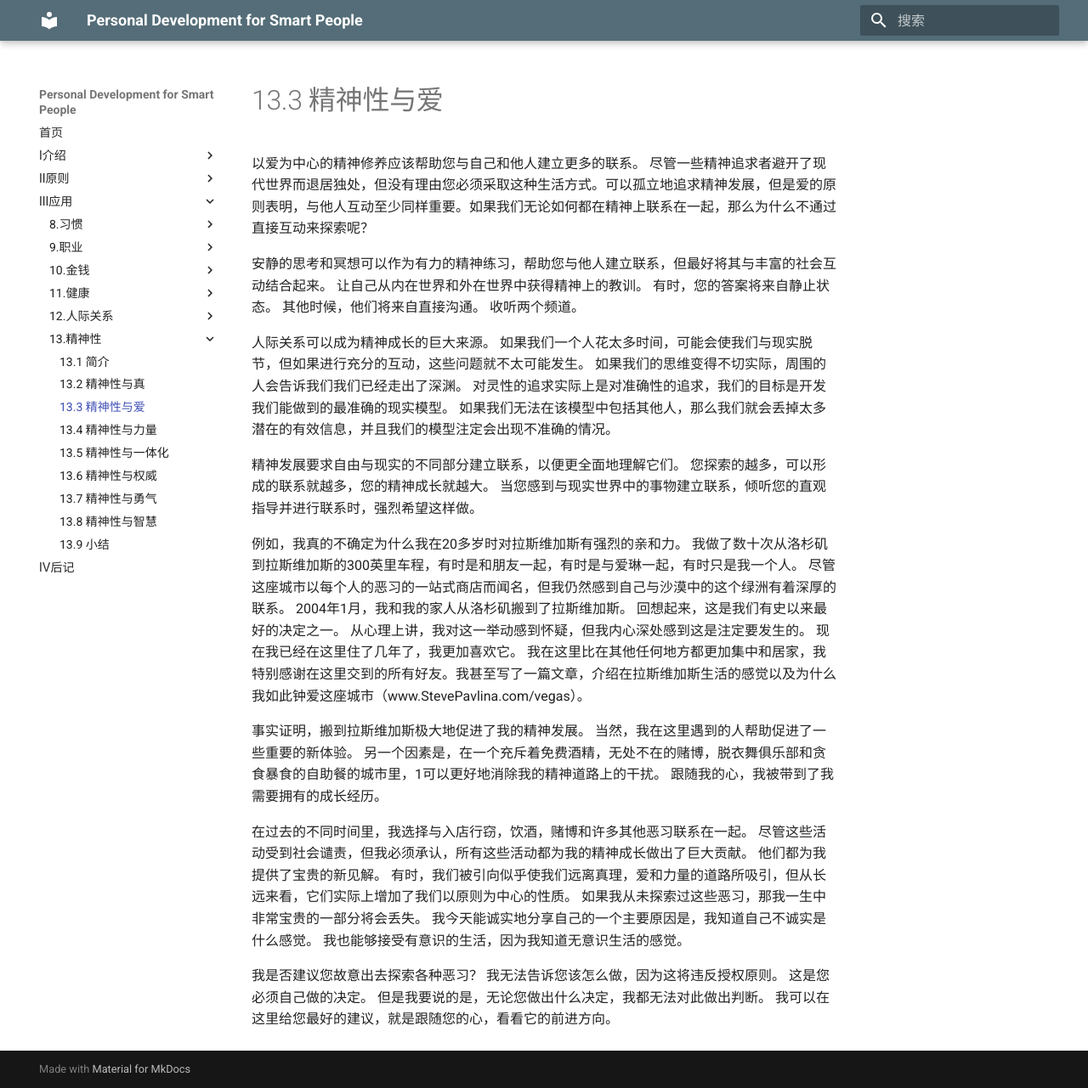
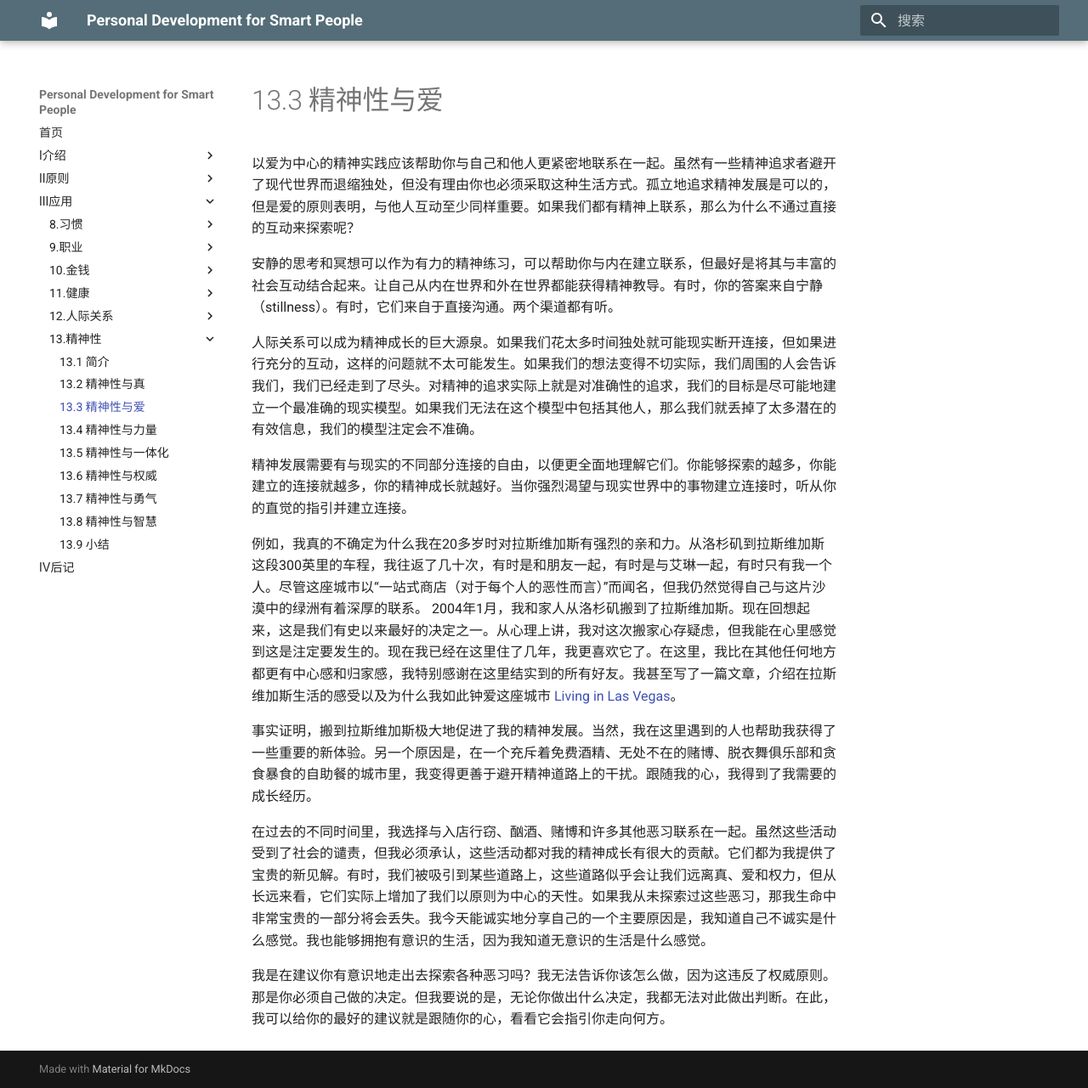
Before and after one commit to wtsnwei/pdsp, an MkDocs documentation site: the page built from docs/3.Application/13.spirituality/02.spirituality-and-love.md, in a window 1280 px wide and 1281 px high. Shown: the whole window at 85% size. Built offline with MkDocs 1.6.1 and Material for MkDocs 9.7.7, drawn with Linux system fonts in a browser that asks for light colours.

Commit message:
校对完了《spirituality and love》

```diff
--- a/docs/3.Application/13.spirituality/02.spirituality-and-love.md
+++ b/docs/3.Application/13.spirituality/02.spirituality-and-love.md
@@ -3,18 +3,18 @@ title:      Spirituality and Love
 date:       2021-03-18
 ---
 
-以爱为中心的精神修养应该帮助您与自己和他人建立更多的联系。 尽管一些精神追求者避开了现代世界而退居独处，但没有理由您必须采取这种生活方式。可以孤立地追求精神发展，但是爱的原则表明，与他人互动至少同样重要。如果我们无论如何都在精神上联系在一起，那么为什么不通过直接互动来探索呢？
+以爱为中心的精神实践应该帮助你与自己和他人更紧密地联系在一起。虽然有一些精神追求者避开了现代世界而退缩独处，但没有理由你也必须采取这种生活方式。孤立地追求精神发展是可以的，但是爱的原则表明，与他人互动至少同样重要。如果我们都有精神上联系，那么为什么不通过直接的互动来探索呢？
 
-安静的思考和冥想可以作为有力的精神练习，帮助您与他人建立联系，但最好将其与丰富的社会互动结合起来。 让自己从内在世界和外在世界中获得精神上的教训。 有时，您的答案将来自静止状态。 其他时候，他们将来自直接沟通。 收听两个频道。
+安静的思考和冥想可以作为有力的精神练习，可以帮助你与内在建立联系，但最好是将其与丰富的社会互动结合起来。让自己从内在世界和外在世界都能获得精神教导。有时，你的答案来自宁静（stillness）。有时，它们来自于直接沟通。两个渠道都有听。
 
-人际关系可以成为精神成长的巨大来源。 如果我们一个人花太多时间，可能会使我们与现实脱节，但如果进行充分的互动，这些问题就不太可能发生。 如果我们的思维变得不切实际，周围的人会告诉我们我们已经走出了深渊。 对灵性的追求实际上是对准确性的追求，我们的目标是开发我们能做到的最准确的现实模型。 如果我们无法在该模型中包括其他人，那么我们就会丢掉太多潜在的有效信息，并且我们的模型注定会出现不准确的情况。
+人际关系可以成为精神成长的巨大源泉。如果我们花太多时间独处就可能现实断开连接，但如果进行充分的互动，这样的问题就不太可能发生。如果我们的想法变得不切实际，我们周围的人会告诉我们，我们已经走到了尽头。对精神的追求实际上就是对准确性的追求，我们的目标是尽可能地建立一个最准确的现实模型。如果我们无法在这个模型中包括其他人，那么我们就丢掉了太多潜在的有效信息，我们的模型注定会不准确。
 
-精神发展要求自由与现实的不同部分建立联系，以便更全面地理解它们。 您探索的越多，可以形成的联系就越多，您的精神成长就越大。 当您感到与现实世界中的事物建立联系，倾听您的直观指导并进行联系时，强烈希望这样做。
+精神发展需要有与现实的不同部分连接的自由，以便更全面地理解它们。你能够探索的越多，你能建立的连接就越多，你的精神成长就越好。当你强烈渴望与现实世界中的事物建立连接时，听从你的直觉的指引并建立连接。
 
-例如，我真的不确定为什么我在20多岁时对拉斯维加斯有强烈的亲和力。 我做了数十次从洛杉矶到拉斯维加斯的300英里车程，有时是和朋友一起，有时是与爱琳一起，有时只是我一个人。 尽管这座城市以每个人的恶习的一站式商店而闻名，但我仍然感到自己与沙漠中的这个绿洲有着深厚的联系。  2004年1月，我和我的家人从洛杉矶搬到了拉斯维加斯。 回想起来，这是我们有史以来最好的决定之一。 从心理上讲，我对这一举动感到怀疑，但我内心深处感到这是注定要发生的。 现在我已经在这里住了几年了，我更加喜欢它。 我在这里比在其他任何地方都更加集中和居家，我特别感谢在这里交到的所有好友。我甚至写了一篇文章，介绍在拉斯维加斯生活的感觉以及为什么我如此钟爱这座城市（www.StevePavlina.com/vegas）。
+例如，我真的不确定为什么我在20多岁时对拉斯维加斯有强烈的亲和力。从洛杉矶到拉斯维加斯这段300英里的车程，我往返了几十次，有时是和朋友一起，有时是与艾琳一起，有时只有我一个人。尽管这座城市以“一站式商店（对于每个人的恶性而言）”而闻名，但我仍然觉得自己与这片沙漠中的绿洲有着深厚的联系。 2004年1月，我和家人从洛杉矶搬到了拉斯维加斯。现在回想起来，这是我们有史以来最好的决定之一。从心理上讲，我对这次搬家心存疑虑，但我能在心里感觉到这是注定要发生的。现在我已经在这里住了几年，我更喜欢它了。在这里，我比在其他任何地方都更有中心感和归家感，我特别感谢在这里结实到的所有好友。我甚至写了一篇文章，介绍在拉斯维加斯生活的感受以及为什么我如此钟爱这座城市 [Living in Las Vegas](https://stevepavlina.com/blog/2007/08/living-in-las-vegas/)。
 
-事实证明，搬到拉斯维加斯极大地促进了我的精神发展。 当然，我在这里遇到的人帮助促进了一些重要的新体验。 另一个因素是，在一个充斥着免费酒精，无处不在的赌博，脱衣舞俱乐部和贪食暴食的自助餐的城市里，1可以更好地消除我的精神道路上的干扰。 跟随我的心，我被带到了我需要拥有的成长经历。
+事实证明，搬到拉斯维加斯极大地促进了我的精神发展。当然，我在这里遇到的人也帮助我获得了一些重要的新体验。另一个原因是，在一个充斥着免费酒精、无处不在的赌博、脱衣舞俱乐部和贪食暴食的自助餐的城市里，我变得更善于避开精神道路上的干扰。跟随我的心，我得到了我需要的成长经历。
 
-在过去的不同时间里，我选择与入店行窃，饮酒，赌博和许多其他恶习联系在一起。 尽管这些活动受到社会谴责，但我必须承认，所有这些活动都为我的精神成长做出了巨大贡献。 他们都为我提供了宝贵的新见解。 有时，我们被引向似乎使我们远离真理，爱和力量的道路所吸引，但从长远来看，它们实际上增加了我们以原则为中心的性质。 如果我从未探索过这些恶习，那我一生中非常宝贵的一部分将会丢失。 我今天能诚实地分享自己的一个主要原因是，我知道自己不诚实是什么感觉。 我也能够接受有意识的生活，因为我知道无意识生活的感觉。
+在过去的不同时间里，我选择与入店行窃、酗酒、赌博和许多其他恶习联系在一起。虽然这些活动受到了社会的谴责，但我必须承认，这些活动都对我的精神成长有很大的贡献。它们都为我提供了宝贵的新见解。有时，我们被吸引到某些道路上，这些道路似乎会让我们远离真、爱和权力，但从长远来看，它们实际上增加了我们以原则为中心的天性。如果我从未探索过这些恶习，那我生命中非常宝贵的一部分将会丢失。我今天能诚实地分享自己的一个主要原因是，我知道自己不诚实是什么感觉。我也能够拥抱有意识的生活，因为我知道无意识的生活是什么感觉。
 
-我是否建议您故意出去探索各种恶习？ 我无法告诉您该怎么做，因为这将违反授权原则。 这是您必须自己做的决定。 但是我要说的是，无论您做出什么决定，我都无法对此做出判断。 我可以在这里给您最好的建议，就是跟随您的心，看看它的前进方向。
+我是在建议你有意识地走出去探索各种恶习吗？我无法告诉你该怎么做，因为这违反了权威原则。那是你必须自己做的决定。但我要说的是，无论你做出什么决定，我都无法对此做出判断。在此，我可以给你的最好的建议就是跟随你的心，看看它会指引你走向何方。
```
